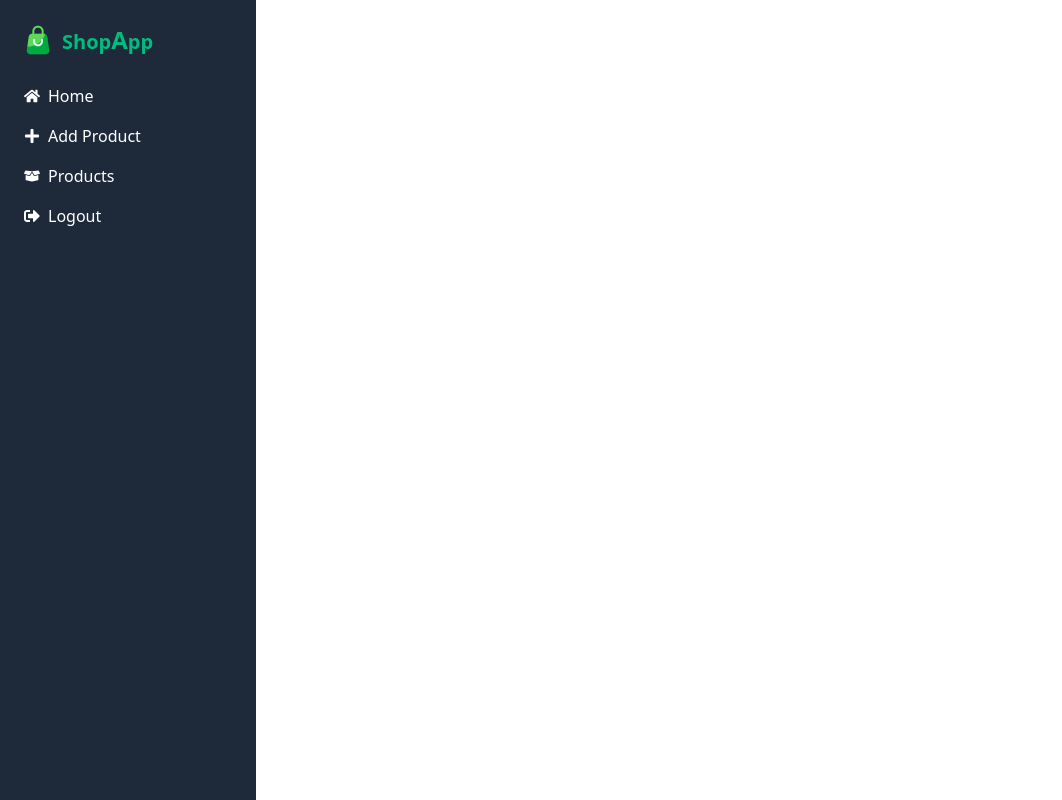
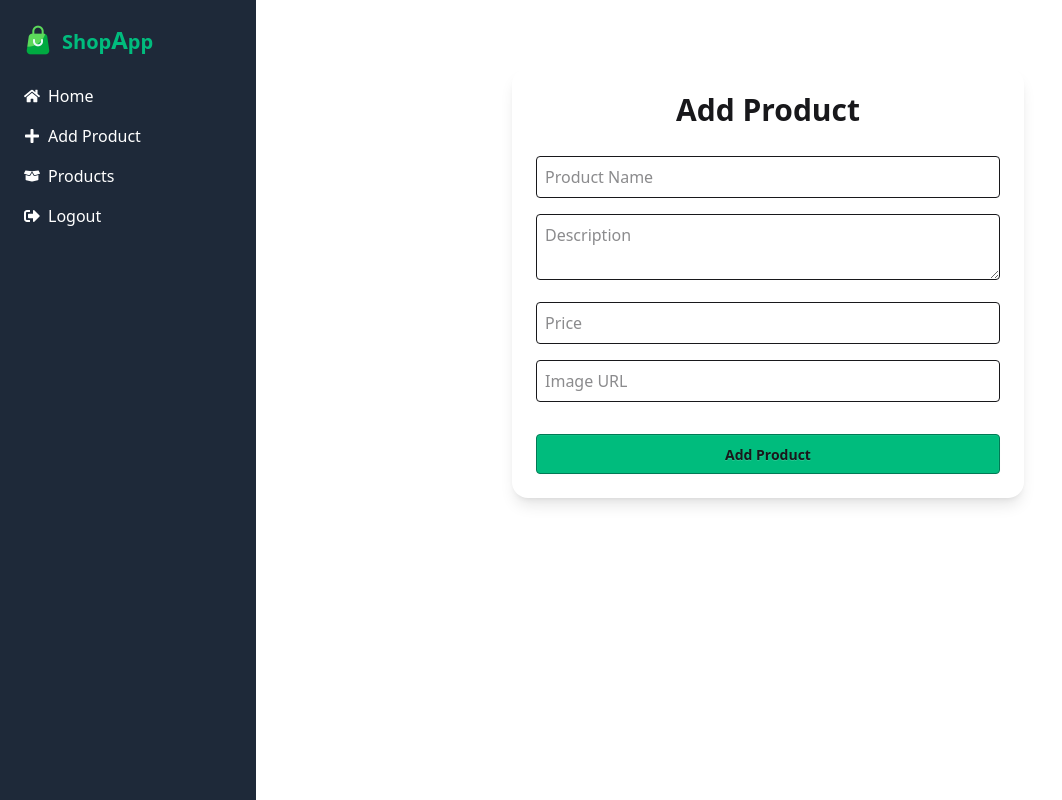
Before and after one commit to tahmid-khan-hub/shop-app, a Next.js app: page /Dashboard/Addproduct in a window 1280 px wide. Shown: the whole page, without its empty margins (0-1062 px from the left). Built offline with nearby package versions, Linux system fonts and the light colour scheme; no server answers; sample sign-in values are in the browser's storage.

Commit message:
updated add product and route

```diff
--- a/src/app/Dashboard/Addproduct/AddproductClient.js
+++ b/src/app/Dashboard/Addproduct/AddproductClient.js
@@ -1,7 +1,94 @@
-export default function AddproductClient(){
-    return(
-        <div>
+"use client";
 
-        </div>
-    )
+import { useForm } from "react-hook-form";
+import { useMutation } from "@tanstack/react-query";
+import axios from "axios";
+import { useSession } from "next-auth/react";
+import Swal from "sweetalert2";
+import { useRouter } from "next/navigation";
+import Loader from "@/app/Loader/page";
+
+export default function AddProductClient() {
+  const router = useRouter();
+
+  const axiosSecure = axios.create({
+    baseURL: "http://localhost:5000",
+  });
+
+  const { register, handleSubmit, reset } = useForm();
+
+  const mutation = useMutation({
+    mutationFn: async (newProduct) => {
+      const res = await axiosSecure.post("/products", newProduct);
+      return res.data;
+    },
+    onSuccess: () => {
+      Swal.fire({
+        icon: "success",
+        title: "Product Added!",
+        text: "Your product has been successfully added.",
+      });
+      reset();
+    },
+    onError: () => {
+      Swal.fire({
+        icon: "error",
+        title: "Error",
+        text: "Something went wrong!",
+      });
+    },
+  });
+
+  const { data: session, status } = useSession();
+
+  if (status === "loading") {
+    return <Loader />;
+  }
+
+  if (status === "unauthenticated") {
+    router.push("/login");
+    return null;
+  }
+
+  const onSubmit = (data) => {
+    mutation.mutate(data);
+  };
+
+  return (
+    <div className="max-w-lg mx-auto bg-white shadow-lg rounded-2xl p-6 mt-11">
+      <h2 className="text-3xl font-bold text-center mb-7">Add Product</h2>
+
+      <form onSubmit={handleSubmit(onSubmit)} className="space-y-4">
+        <input
+          {...register("name", { required: true })}
+          placeholder="Product Name"
+          className="w-full p-2 border rounded"
+        />
+        <textarea
+          {...register("description", { required: true })}
+          placeholder="Description"
+          className="w-full p-2 border rounded"
+        />
+        <input
+          type="number"
+          {...register("price", { required: true })}
+          placeholder="Price"
+          className="w-full p-2 border rounded"
+        />
+        <input
+          {...register("image", { required: true })}
+          placeholder="Image URL"
+          className="w-full p-2 border rounded"
+        />
+
+        <button
+          type="submit"
+          disabled={mutation.isPending}
+          className="w-full btn bg-emerald-500 hover:bg-emerald-600 border border-emerald-700 mt-4"
+        >
+          {mutation.isPending ? "Adding..." : "Add Product"}
+        </button>
+      </form>
+    </div>
+  );
 }
--- a/src/app/api/auth/[...nextauth]/route.js
+++ b/src/app/api/auth/[...nextauth]/route.js
@@ -1,3 +1,7 @@
+import NextAuth from "next-auth";
+import GoogleProvider from "next-auth/providers/google";
+import CredentialsProvider from "next-auth/providers/credentials";
+
 const handler = NextAuth({
   providers: [
     GoogleProvider({
@@ -11,9 +15,8 @@ const handler = NextAuth({
         password: { label: "Password", type: "password" },
       },
       async authorize(credentials) {
-        const user = { id: "1", name: "Test User", email: credentials.email };
-        if (user) return user;
-        return null;
+        if (!credentials?.email || !credentials?.password) return null;
+        return { id: "1", name: "User", email: credentials.email };
       },
     }),
   ],
@@ -21,19 +24,8 @@ const handler = NextAuth({
     signIn: "/login",
   },
   secret: process.env.NEXTAUTH_SECRET,
-  session: {
-    strategy: "jwt",
-  },
-  callbacks: {
-    async jwt({ token, user }) {
-      if (user) token.id = user.id;
-      return token;
-    },
-    async session({ session, token }) {
-      if (token) {
-        session.user.id = token.id;
-      }
-      return session;
-    },
-  },
+
 });
+
+// In the App Router you must export GET and POST:
+export { handler as GET, handler as POST };
```
